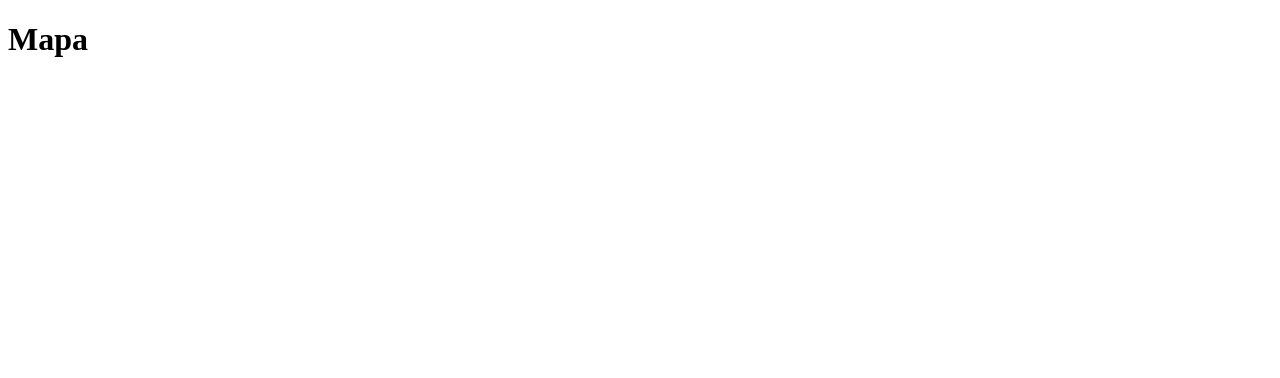
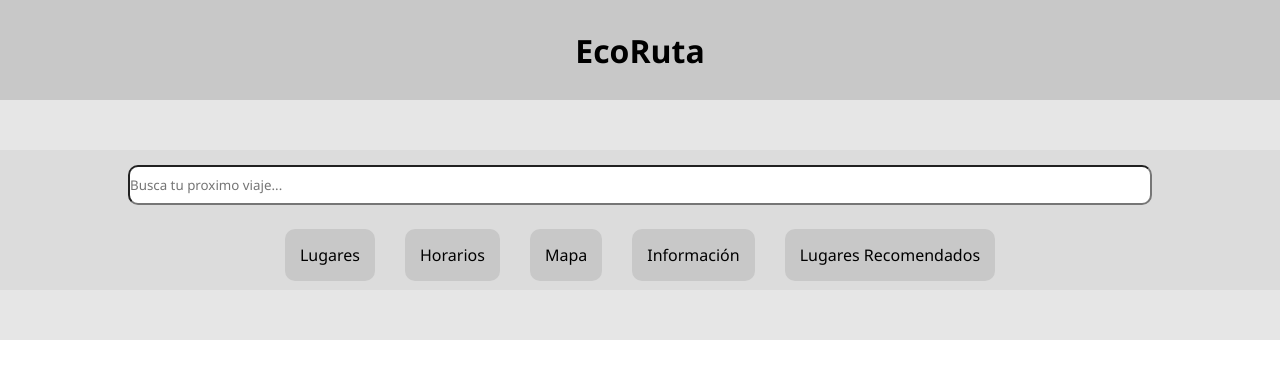
Before and after one commit to AFB-UCT/Frontend-2026, a plain HTML site: page paginas/mapa.html in a window 1280 px wide. Drawn offline with Linux system fonts and the light colour scheme; files that its build step writes are made by us from their sources.

Commit message:
fix & feat: Agregadas y Arregladas muchas funciones

```diff
--- a/css/style_horarios.css
+++ b/css/style_horarios.css
@@ -24,6 +24,10 @@ header{
     flex-direction: row;
     justify-content: center;
     align-items: center;
+}
+header a{
+    text-decoration: none;
+    color: black;
 }
 
 nav{
--- a/css/style_info.css
+++ b/css/style_info.css
@@ -26,10 +26,14 @@ header{
     justify-content: center;
     align-items: center;
 }
+header a{
+    text-decoration: none;
+    color: black;
+}
 
 nav{
     width: 100%;
-    height: 150px;
+    height: auto;
     background-color: rgb(220, 220, 220);
     display: flex;
     flex-direction: column;
--- a/css/style_lugares.css
+++ b/css/style_lugares.css
@@ -26,10 +26,14 @@ header{
     justify-content: center;
     align-items: center;
 }
+header a{
+    text-decoration: none;
+    color: black;
+}
 
 nav{
     width: 100%;
-    height: 150px;
+    height: auto;
     background-color: rgb(220, 220, 220);
     display: flex;
     flex-direction: column;
@@ -77,34 +81,44 @@ nav a{
 }
 
 .catalogo{
-    width: 90%;
-    margin: 40px auto;
-    text-align: left;
-
+    width: 80%;
+    display: flex;
+    flex-direction: column;
+    height: auto;
+    padding: 10px;
+    text-align: center;
+    align-items: center;
+    gap: 15px;
 }
 
 .nav__2{
-    height: 40px;
+    height: auto;
+    width: 90%;
     display: flex;
     flex-direction: row;
-    justify-content: left;
-    align-items: left;
-    gap: 15px;
+    justify-content: space-around;
+    align-items: center;
+    flex-wrap: wrap;
+    gap: 10px;
 }
-
 .nav__2 a{
     text-decoration: none;
+    max-width: 300px;
+    min-width: 100px;
     color: rgb(0, 0, 0);
     background-color: rgb(200, 200, 200);
-    padding: 10px;
+    padding: 15px;
     border-radius: 10px;
+    justify-content: center;
+    flex-grow: 1;
+    flex-basis: 20%;
 }
-
 .grid__lugares {
+    width: 80%;
     display: grid;
     grid-template-columns: repeat(3, 1fr);
     grid-template-rows: repeat(2, 1fr);
-    gap: 20px;
+    gap: 10px;
 }
 
 .tarjeta__img img{
@@ -135,7 +149,6 @@ nav a{
 
 .boton__pagina{
     display: inline-block;
-    margin-top: 10px;
     padding: 5px 5px;
     background-color: rgb(190, 190, 190);
     color: white;
--- a/css/style_recomendados.css
+++ b/css/style_recomendados.css
@@ -1,3 +1,101 @@
+*{
+    margin: 0%;
+    padding: 0%;
+    box-sizing: border-box;
+    font-family: 'Segoe UI', Tahoma, Geneva, Verdana, sans-serif;
+}
+main{
+    box-sizing: border-box;
+    width: 100%;
+    display: flex;
+    flex-direction: column;
+    background-color: rgb(230, 230, 230);
+    justify-content: center;
+    align-items: center;
+    gap: 50px;
+}
+
+
+header{
+    width: 100%;
+    height: 100px;
+    background-color: rgb(200, 200, 200);
+    display: flex;
+    flex-direction: row;
+    justify-content: center;
+    align-items: center;
+}
+header a{
+    text-decoration: none;
+    color: black;
+}
+
+nav{
+    width: 100%;
+    height: auto;
+    background-color: rgb(220, 220, 220);
+    display: flex;
+    flex-direction: column;
+    align-items: center;
+}
+.nav__b{
+    width: 100%;
+    height: 70px;
+    display: flex;
+    flex-direction: column;
+    align-items: center;
+    justify-content: center;
+}
+.navegacion__buscador{
+    width: 80%;
+    height: 40px;
+    display: flex;
+    align-items: center;
+    justify-content: center;
+    border-radius: 10px;
+}
+.nav__l{
+    height: 70px;
+    display: flex;
+    flex-direction: row;
+    justify-content: center;
+    align-items: center;
+    gap: 30px;
+}
+
+@media (max-width: 768px) {
+    .nav__l{
+        flex-wrap: wrap;
+        height: auto;
+        gap: 10px;
+        padding: 10px 0;
+    }
+}
+nav a{
+    text-decoration: none;
+    color: rgb(0, 0, 0);
+    background-color: rgb(200, 200, 200);
+    padding: 15px;
+    border-radius: 10px;
+}
+footer{
+
+    width: 80%;
+    height: 100px;
+    display: flex;
+    flex-direction: column;
+    align-items: center;
+    justify-content: center;
+}
+
+.copy{
+    display: flex;
+    width: 100%;
+    background-color: rgb(200, 200, 200);
+    justify-content: center;
+    align-items: center;
+}
+
 .recomendados__contenedor {
     width: 80%;
     display: flex;
--- a/paginas/mapa.html
+++ b/paginas/mapa.html
@@ -3,9 +3,31 @@
 <head>
     <meta charset="UTF-8">
     <meta name="viewport" content="width=device-width, initial-scale=1.0">
-    <title>Mapa</title>
+    <title>EcoRuta Temuco - Main</title>
+    <link href="https://fonts.googleapis.com/css2?family=Patrick+Hand&display=swap" rel="stylesheet">
+    <link rel="stylesheet" href="./style_index.css">
 </head>
 <body>
-    <h1>Mapa</h1>
+    <main>
+
+        <header>
+            <h1><a href="../index.html">EcoRuta</a></h1>
+        </header>
+            <nav>
+                <div class="nav__b">
+                    <input type="search" placeholder="Busca tu proximo viaje..."class="navegacion__buscador">
+                </div>
+                <div class="nav__l">
+                    <a href="paginas/lugares.html">Lugares</a>
+                    <a href="paginas/horarios.html">Horarios</a>
+                    <a href="paginas/mapa.html">Mapa</a>
+                    <a href="paginas/info.html">Información</a>
+                    <a href="paginas/recomendados.html">Lugares Recomendados</a>
+                </div>
+            </nav>
+
+        <main>
+
+        </main>
 </body>
 </html>
--- a/style_index.css
+++ b/style_index.css
@@ -26,9 +26,13 @@ header{
     align-items: center;
 }
 
+header a{
+    text-decoration: none;
+    color: black;
+}
 nav{
     width: 100%;
-    height: 150px;
+    height: auto;
     background-color: rgb(220, 220, 220);
     display: flex;
     flex-direction: column;
```
Also changed, not shown: index.html (+5 -5 lines), paginas/horarios.html (+2 -2 lines), paginas/info.html (+4 -4 lines), paginas/lugares.html (+6 -7 lines), paginas/recomendados.html (+3 -5 lines), assets/imagenes/placeholder_explora.png (added), 1 other file.
